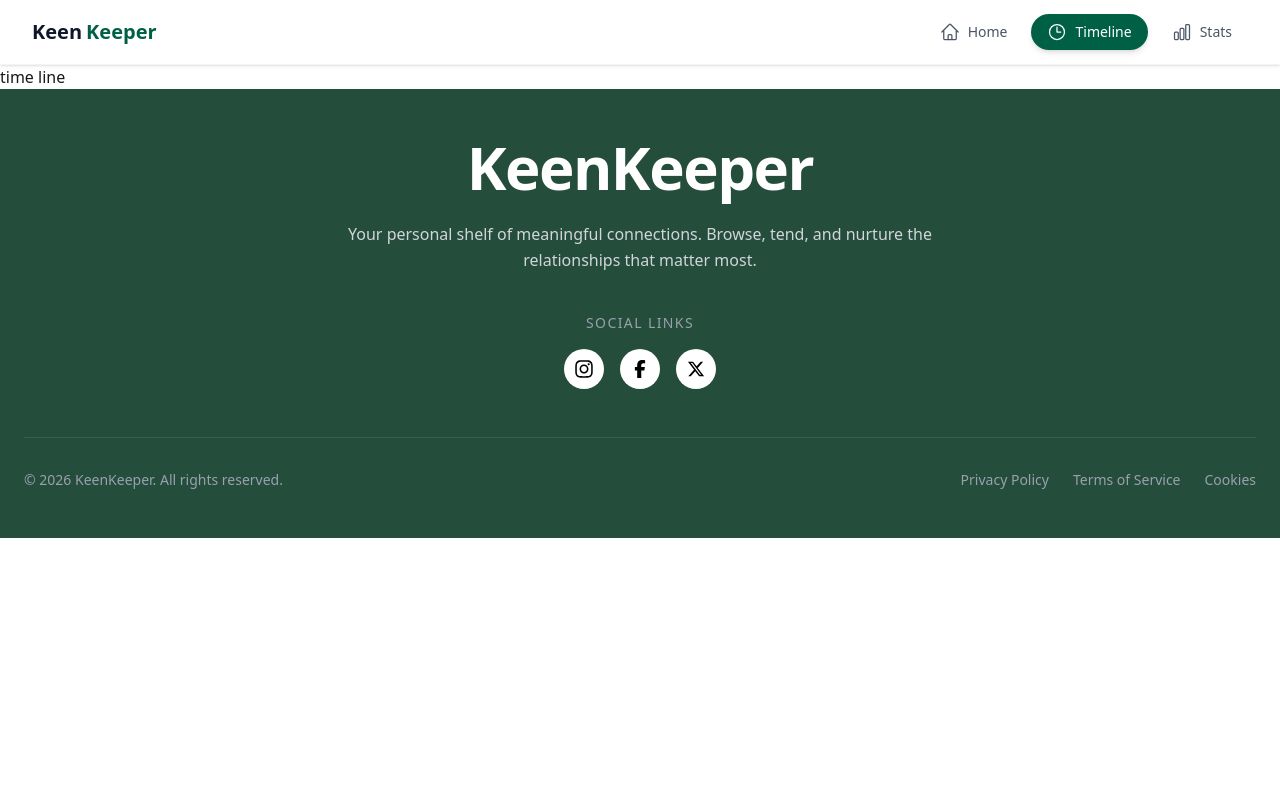
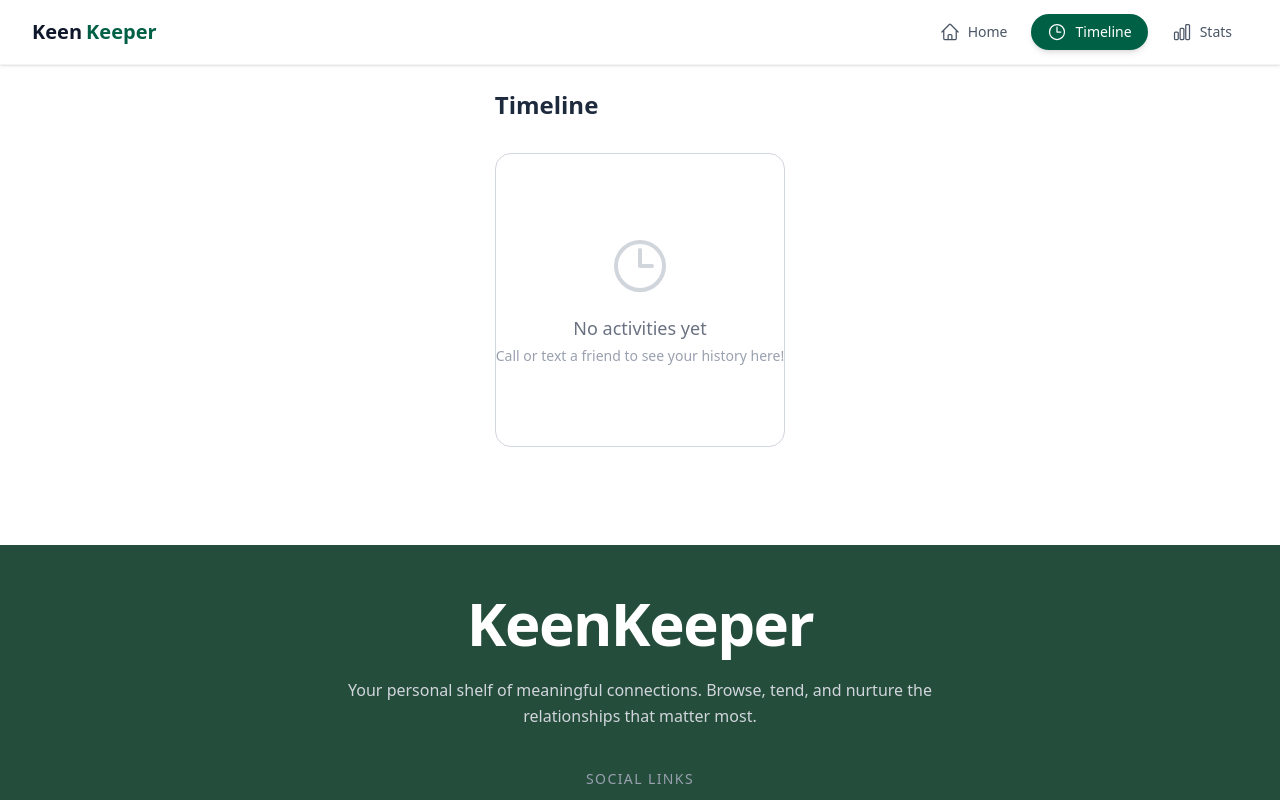
Before and after one commit to apurbadatta/Keen-Keeper, a Next.js app: page /timeline in a window 1280 px wide. Shown: the top 800 px of the page. Built offline with nearby package versions, Linux system fonts and the light colour scheme.

Commit message:
timeline add

```diff
--- a/package.json
+++ b/package.json
@@ -14,7 +14,8 @@
     "next": "16.2.3",
     "react": "19.2.4",
     "react-dom": "19.2.4",
-    "react-icons": "^5.6.0"
+    "react-icons": "^5.6.0",
+    "react-toastify": "^11.0.5"
   },
   "devDependencies": {
     "@tailwindcss/postcss": "^4",
--- a/src/app/layout.js
+++ b/src/app/layout.js
@@ -2,6 +2,8 @@ import { Geist, Geist_Mono } from "next/font/google";
 import "./globals.css";
 import Navbar from "@/components/shared/Navbar";
 import Footer from "@/components/shared/footer";
+import { TimelineProvider } from "@/context/TimelineContext";
+import { ToastContainer } from "react-toastify";
 
 const geistSans = Geist({
   variable: "--font-geist-sans",
@@ -26,9 +28,16 @@ export default function RootLayout({ children }) {
       className={`${geistSans.variable} ${geistMono.variable} h-full antialiased`}
     >
       <body className="min-h-full flex flex-col">
+
+       <TimelineProvider>
         <Navbar></Navbar>
         {children}
+
         <Footer></Footer>
+        </TimelineProvider>
+        <ToastContainer></ToastContainer>
+
+
       </body>
     </html>
   );
--- a/src/app/timeline/page.jsx
+++ b/src/app/timeline/page.jsx
@@ -1,11 +1,40 @@
-import React from 'react';
+"use client";
+import { useTimeline } from "@/context/TimelineContext";
+import { ClockIcon } from "@heroicons/react/24/outline";
+const TimelinePage = () => {
+  const { activities } = useTimeline();
 
-const TimeLine = () => {
-    return (
-        <div>
-            time line
+  return (
+    <div className="max-w-4xl mx-auto p-6 min-h-[60vh]">
+      <h2 className="text-2xl font-bold mb-8 text-slate-800">Timeline</h2>
+
+
+      {activities.length === 0 ? (
+        <div className="flex flex-col items-center justify-center py-20 bg-white rounded-2xl border border-gray-300">
+          <ClockIcon className="h-16 w-16 text-gray-300 mb-4" />
+          <h3 className="text-lg font-medium text-gray-500">No activities yet</h3>
+          <p className="text-sm text-gray-400 mt-1">
+            Call or text a friend to see your history here!
+          </p>
         </div>
-    );
+      ) : (
+
+        <div className="space-y-4">
+          {activities.map((item) => (
+            <div key={item.id} className="flex items-center gap-4 p-5 bg-white border border-gray-100 rounded-xl shadow-sm transition-all hover:shadow-md">
+              <span className="text-3xl p-2 bg-slate-50 rounded-lg">{item.icon}</span>
+              <div>
+                <p className="font-bold text-slate-800">
+                  {item.type} <span className="font-normal text-gray-500 text-sm">with</span> {item.person}
+                </p>
+                <p className="text-xs text-gray-400 font-medium mt-0.5">{item.date}</p>
+              </div>
+            </div>
+          ))}
+        </div>
+      )}
+    </div>
+  );
 };
 
-export default TimeLine;
+export default TimelinePage;
--- a/src/components/friendscard/FriendDetails.jsx
+++ b/src/components/friendscard/FriendDetails.jsx
@@ -1,9 +1,21 @@
-
+"use client";
 
 import React from 'react';
 import { BellIcon, ArchiveBoxIcon, TrashIcon, PhoneIcon, ChatBubbleLeftIcon, VideoCameraIcon, ArrowLeftIcon } from '@heroicons/react/24/outline';
+import { useTimeline } from '@/context/TimelineContext';
 
 const FriendDetails = ({ friend, onBack }) => {
+    const { addActivity } = useTimeline();
+
+const handleAction = (type) => {
+    addActivity(type, friend.name);
+    alert(`${type} added to timeline!`);
+  };
+
+
+
+
+
   return (
     <div className="bg-[#f8fafc] min-h-screen p-6 md:p-12">
       <button onClick={onBack} className="flex items-center gap-2 text-gray-600 mb-8 hover:text-emerald-800 font-medium">
@@ -54,9 +66,9 @@ const FriendDetails = ({ friend, onBack }) => {
           <div className="bg-white p-8 rounded-2xl border border-gray-100 shadow-sm">
             <h3 className="text-emerald-900 font-bold mb-4">Quick Check-In</h3>
             <div className="grid grid-cols-3 gap-4">
-              <button className="flex flex-col items-center gap-2 p-6 bg-slate-50 rounded-xl hover:bg-emerald-50"><PhoneIcon className="h-8 w-8 text-slate-600" /> Call</button>
-              <button className="flex flex-col items-center gap-2 p-6 bg-slate-50 rounded-xl hover:bg-emerald-50"><ChatBubbleLeftIcon className="h-8 w-8 text-slate-600" /> Text</button>
-              <button className="flex flex-col items-center gap-2 p-6 bg-slate-50 rounded-xl hover:bg-emerald-50"><VideoCameraIcon className="h-8 w-8 text-slate-600" /> Video</button>
+              <button onClick={() => handleAction("Call")} className="flex flex-col items-center gap-2 p-6 bg-slate-50 rounded-xl hover:bg-emerald-50"><PhoneIcon className="h-8 w-8 text-slate-600" /> Call</button>
+              <button onClick={() => handleAction("Text")} className="flex flex-col items-center gap-2 p-6 bg-slate-50 rounded-xl hover:bg-emerald-50"><ChatBubbleLeftIcon className="h-8 w-8 text-slate-600" /> Text</button>
+              <button onClick={() => handleAction("Video")}  className="flex flex-col items-center gap-2 p-6 bg-slate-50 rounded-xl hover:bg-emerald-50"><VideoCameraIcon className="h-8 w-8 text-slate-600" /> Video</button>
             </div>
           </div>
         </div>
--- /dev/null
+++ b/src/context/TimelineContext.jsx
@@ -0,0 +1,27 @@
+"use client";
+import { createContext, useContext, useState } from "react";
+
+const TimelineContext = createContext();
+
+export const TimelineProvider = ({ children }) => {
+  const [activities, setActivities] = useState([]);
+
+  const addActivity = (type, person) => {
+    const newActivity = {
+      id: Date.now(),
+      type: type,
+      person: person,
+      date: new Date().toLocaleDateString('en-US', { month: 'long', day: 'numeric', year: 'numeric' }),
+      icon: type === "Call" ? "📞" : type === "Text" ? "💬" : "📹"
+    };
+    setActivities([newActivity, ...activities]);
+  };
+
+  return (
+    <TimelineContext.Provider value={{ activities, addActivity }}>
+      {children}
+    </TimelineContext.Provider>
+  );
+};
+
+export const useTimeline = () => useContext(TimelineContext);
```
Also changed, not shown: 1 other file (tests, documents, lock files or other folders).
